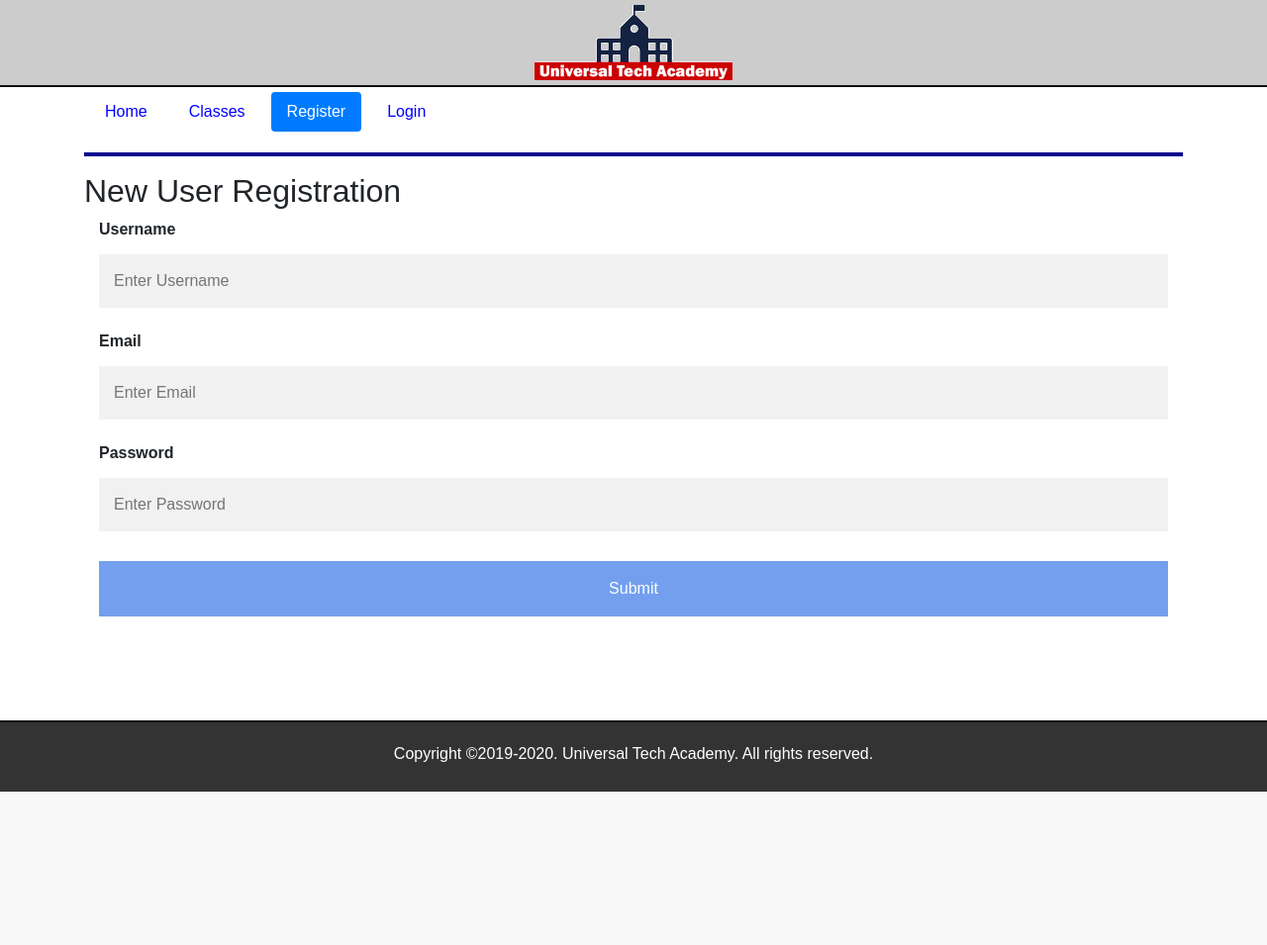
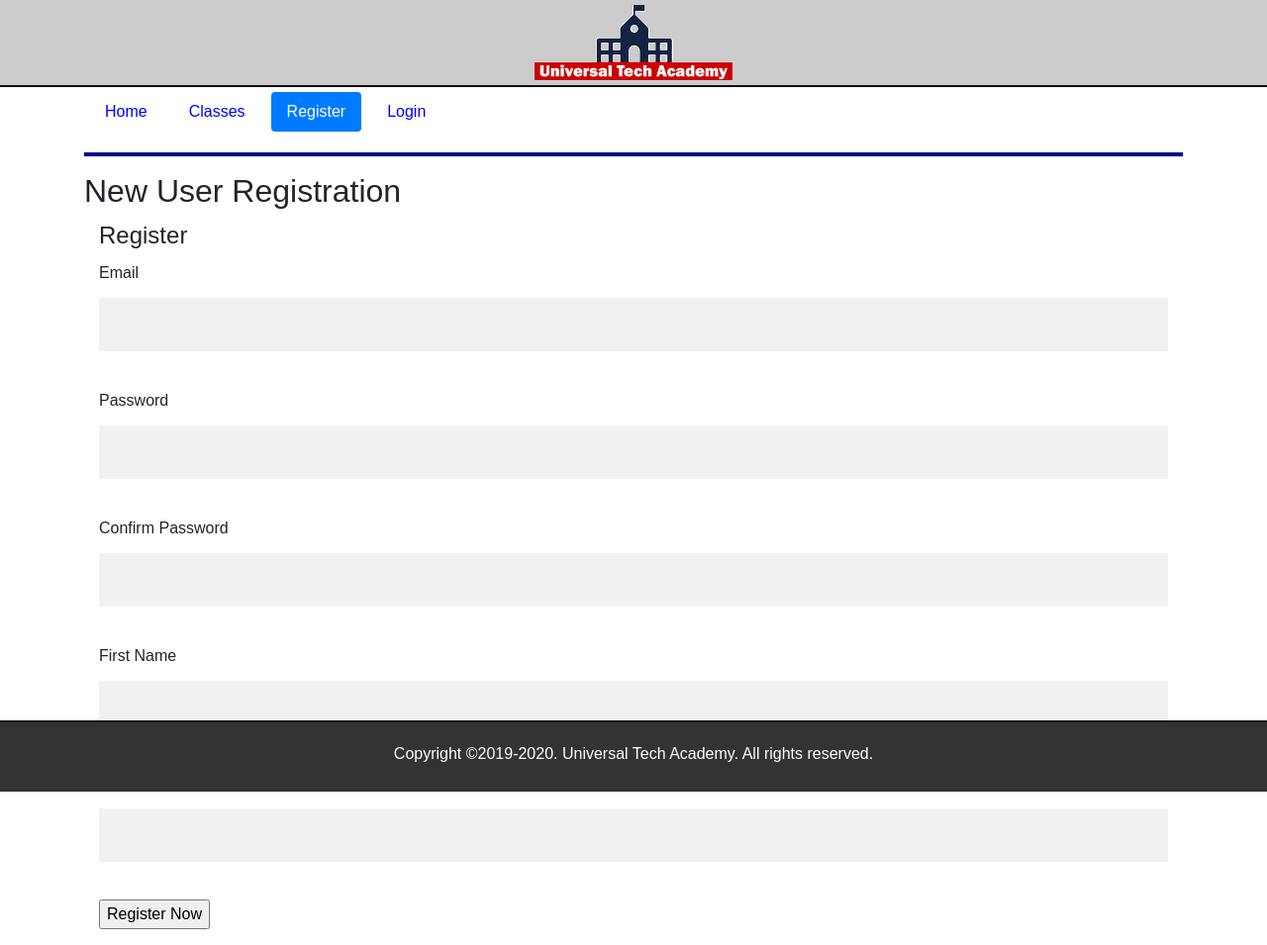
Before and after one commit to robert-7/Full-Stack-Flask-Tutorial, a Flask app: page /register in a window 1280 px wide. Shown: the whole page at 99% size. Before the commit the page ends 800 px from the top, so only its background shows below. Run offline with Flask 2, Linux system fonts and the light colour scheme; some libraries are stand-ins or nearby versions.

Commit message:
feat: more unit 5 changes (#10)
* feat: more unit 5 changes

* feat: completes 'Updating registration route to interact with database'

```diff
--- a/application/forms.py
+++ b/application/forms.py
@@ -4,19 +4,43 @@
 from wtforms import StringField
 from wtforms import SubmitField
 from wtforms.validators import DataRequired
+from wtforms.validators import Email
+from wtforms.validators import EqualTo
+from wtforms.validators import Length
+from wtforms.validators import ValidationError
+
+from application.models import User
 
 
 class LoginForm(FlaskForm):
-    email = StringField("Email", validators=[DataRequired()])
-    password = StringField("Password", validators=[DataRequired()])
+    email = StringField("Email", validators=[DataRequired(), Email()])
+    password = StringField(
+        "Password", validators=[DataRequired(), Length(min=6, max=15)]
+    )
     remember_me = BooleanField("Remember Me")
     submit = SubmitField("Login")
 
 
 class RegisterForm(FlaskForm):
     email = StringField("Email", validators=[DataRequired()])
-    password = StringField("Password", validators=[DataRequired()])
-    password_confirm = StringField("Confirm Password", validators=[DataRequired()])
-    first_name = StringField("First Name", validators=[DataRequired()])
-    last_name = StringField("Last Name", validators=[DataRequired()])
+    password = PasswordField(
+        "Password", validators=[DataRequired(), Length(min=6, max=15)]
+    )
+    password_confirm = PasswordField(
+        "Confirm Password",
+        validators=[DataRequired(), Length(min=6, max=15), EqualTo("password")],
+    )
+    first_name = StringField(
+        "First Name", validators=[DataRequired(), Length(min=2, max=55)]
+    )
+    last_name = StringField(
+        "Last Name", validators=[DataRequired(), Length(min=2, max=55)]
+    )
     submit = SubmitField("Register Now")
+
+    def validate_email(self, email):
+        # this throws an error for some reason
+        user = User.objects(email=email.data)
+        user = user.first()
+        if user:
+            raise ValidationError("Email is already in user. Pick another one.")
--- a/application/routes.py
+++ b/application/routes.py
@@ -1,14 +1,17 @@
 import os
 
+from flask import flash
 from flask import json
+from flask import redirect
 from flask import render_template
 from flask import request
 from flask import Response
 from flask import send_from_directory
+from flask import url_for
 
 from application import app
 from application.forms import LoginForm
-from application.forms import RegisterForm  # noqa: F401
+from application.forms import RegisterForm
 from application.models import Course  # noqa: F401
 from application.models import Enrollment  # noqa: F401
 from application.models import User
@@ -64,6 +67,15 @@
 def login():
     """Returns the login page content."""
     form = LoginForm()
+    if form.validate_on_submit():
+        email = form.email.data
+        password = form.password.data
+        user = User.objects(email=email).first()
+        if user and user.get_password(password):
+            flash("You are successfully logged in!", "success")
+            return redirect("/index")
+        else:
+            flash("Sorry, something went wrong.", "danger")
     return render_template("login.html", title="Login", form=form, login=True)
 
 
@@ -76,10 +88,26 @@
     )
 
 
-@app.route("/register")
+@app.route("/register", methods=["POST", "GET"])
 def register():
     """Returns the registration page content."""
-    return render_template("register.html", register=True)
+    form = RegisterForm()
+    if form.validate_on_submit():
+        user_id = User.objects.count()
+        app.logger.info("ROBER - %s - the number of users", user_id)
+        user_id += 1
+        email = form.email.data
+        password = form.password.data
+        first_name = form.first_name.data
+        last_name = form.last_name.data
+        user = User(
+            user_id=user_id, email=email, first_name=first_name, last_name=last_name
+        )
+        user.set_password(password)
+        user.save()
+        flash("You are successfully registered!", "success")
+        return redirect(url_for("index"))
+    return render_template("register.html", title="Register", form=form, register=True)
 
 
 @app.route("/enrollment", methods=["GET", "POST"])
--- a/application/static/css/main.css
+++ b/application/static/css/main.css
@@ -95,3 +95,7 @@
 .btn-submit:hover {
     opacity: 1;
 }
+
+.error-message {
+    color: red;
+}
--- a/application/templates/layout.html
+++ b/application/templates/layout.html
@@ -14,6 +14,16 @@
 <div class="container">
     {% include "includes/nav.html" %}
 
+    {% with messages = get_flashed_messages(with_categories=true) %}
+        {% if messages %}
+            {% for category, message in messages %}
+                <div class="alert alert-{{ category }}">
+                    <p>{{ message }}</p>
+                </div>
+            {% endfor %}
+        {% endif %}
+    {% endwith %}
+
     {% block content %}
 
     {% endblock %}
--- a/application/templates/register.html
+++ b/application/templates/register.html
@@ -5,17 +5,44 @@
     <h2>New User Registration</h2>
 
     <div class="container">
-        <form name="register" action="register.php" method="get">
-            <label for="username"><b>Username</b></label>
-            <input type="text" placeholder="Enter Username" name="username" required>
-            <br>
-            <label for="email"><b>Email</b></label>
-            <input type="text" placeholder="Enter Email" name="email" required>
-            <br>
-            <label for="password"><b>Password</b></label>
-            <input type="password" placeholder="Enter Password" name="password" required>
-            <br class="clear">
-            <input class="btn-submit" type="submit" name="submit">
+        <form name="login" action="" method="post" novalidat>
+            <fieldset class="form-group">
+                <legend>{{ title }}</legend>
+                {{ form.hidden_tag() }}
+                <p> {{ form.email.label }}</br>
+                    {{ form.email }}
+                    {% for error in form.email.errors %}
+                     <span class="error-message">{{ error }}</span>
+                    {% endfor %}
+                </p>
+                <p> {{ form.password.label }}</br>
+                    {{ form.password }}
+                    {% for error in form.password.errors %}
+                     <span class="error-message">{{ error }}</span>
+                    {% endfor %}
+                </p>
+                <p> {{ form.password_confirm.label }}</br>
+                    {{ form.password_confirm }}
+                    {% for error in form.password_confirm.errors %}
+                     <span class="error-message">{{ error }}</span>
+                    {% endfor %}
+                </p>
+                <p> {{ form.first_name.label }}</br>
+                    {{ form.first_name }}
+                    {% for error in form.first_name.errors %}
+                     <span class="error-message">{{ error }}</span>
+                    {% endfor %}
+                </p>
+                <p> {{ form.last_name.label }}</br>
+                    {{ form.last_name }}
+                    {% for error in form.last_name.errors %}
+                     <span class="error-message">{{ error }}</span>
+                    {% endfor %}
+                </p>
+                <p>
+                    {{ form.submit() }}
+                </p>
+            </fieldset>
         </form>
     </div>
     {% endblock %}
```
Also changed, not shown: application/models.py (+12 -3 lines), application/templates/login.html (+10 -2 lines), 1 other file.
